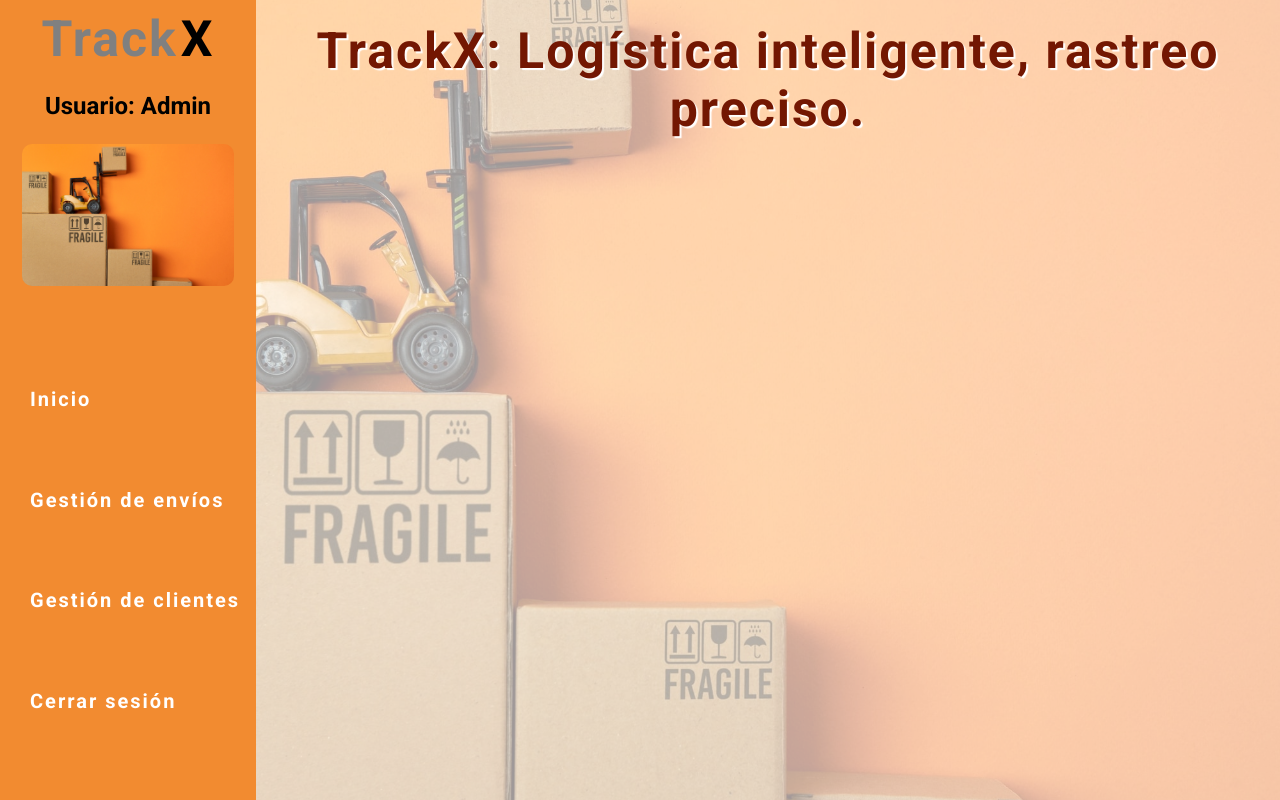
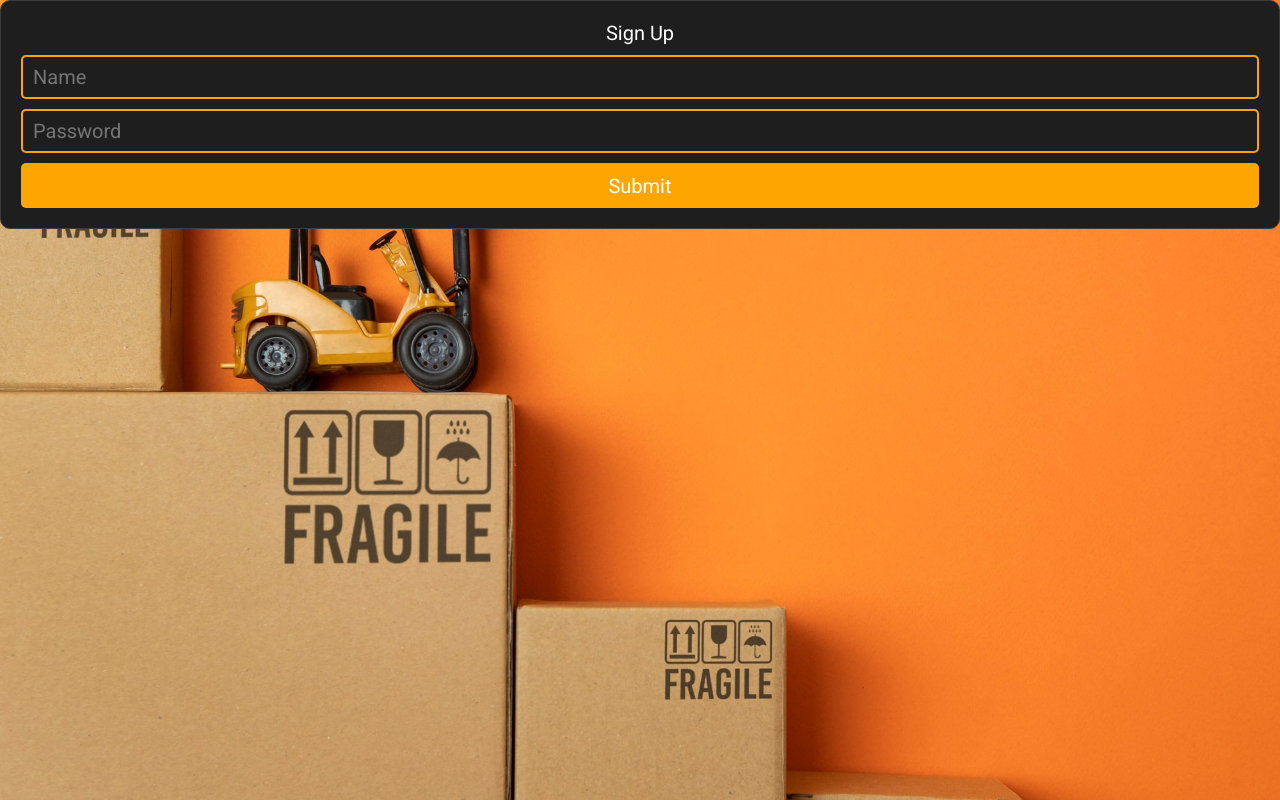
Before and after one commit to jaimezzapata/app-crm-mercancia-bello, a React (Vite) app: page / in a window 1280 px wide. Built offline with nearby package versions, Linux system fonts and the light colour scheme.

Commit message:
Se crean rutas y componente login

```diff
--- a/package.json
+++ b/package.json
@@ -11,7 +11,8 @@
   },
   "dependencies": {
     "react": "^19.0.0",
-    "react-dom": "^19.0.0"
+    "react-dom": "^19.0.0",
+    "react-router-dom": "^7.4.0"
   },
   "devDependencies": {
     "@eslint/js": "^9.21.0",
--- a/src/main.jsx
+++ b/src/main.jsx
@@ -1,10 +1,12 @@
 import { StrictMode } from 'react'
 import { createRoot } from 'react-dom/client'
+import { createBrowserRouter, RouterProvider } from 'react-router-dom'
+import { enrutador } from './routes/enrutador'
 import './index.css'
 import Home from './Home'
 
 createRoot(document.getElementById('root')).render(
   <StrictMode>
-    <Home />
+    <RouterProvider router={createBrowserRouter(enrutador)} />
   </StrictMode>,
 )
--- /dev/null
+++ b/src/pages/Login.css
@@ -0,0 +1,42 @@
+/* From Uiverse.io by Shoh2008 */
+.form {
+  display: flex;
+  flex-direction: column;
+  gap: 10px;
+  background: #1e1e1e;
+  padding: 20px;
+  border: 1px solid #3d3c3c;
+  border-radius: 10px;
+  color: white;
+  text-align: center;
+  font-size: 20px;
+}
+
+.form input {
+  height: 35px;
+  outline: none;
+  border: 2px solid orange;
+  background: transparent;
+  padding: 20px 10px;
+  border-radius: 5px;
+  transition: .5s;
+  color: white;
+  font-size: 20px;
+}
+
+.form input:focus {
+  background: orange;
+}
+
+.form button {
+  width: 100%;
+  color: white;
+  transition: .5s;
+  font-size: 20px;
+  outline: none;
+  border: none;
+  height: 45px;
+  border-radius: 5px;
+  background: orange;
+  align-self: flex-end;
+}
--- /dev/null
+++ b/src/pages/Login.jsx
@@ -0,0 +1,12 @@
+import './Login.css'
+function Login() {
+  return (
+    <form className="form">
+      Sign Up
+      <input type="text" className="input" placeholder="Name" />
+      <input type="text" className="input" placeholder="Password" />
+      <button>Submit</button>
+    </form>
+  )
+}
+export default Login
--- /dev/null
+++ b/src/routes/enrutador.jsx
@@ -0,0 +1,13 @@
+import Login from "../pages/Login";
+import Home from '../Home'
+
+export let enrutador = [
+  {
+    path: '/',
+    element: <Login />
+  },
+  {
+    path: '/home',
+    element: <Home />
+  }
+]
```
Also changed, not shown: 1 other file (tests, documents, lock files or other folders).
